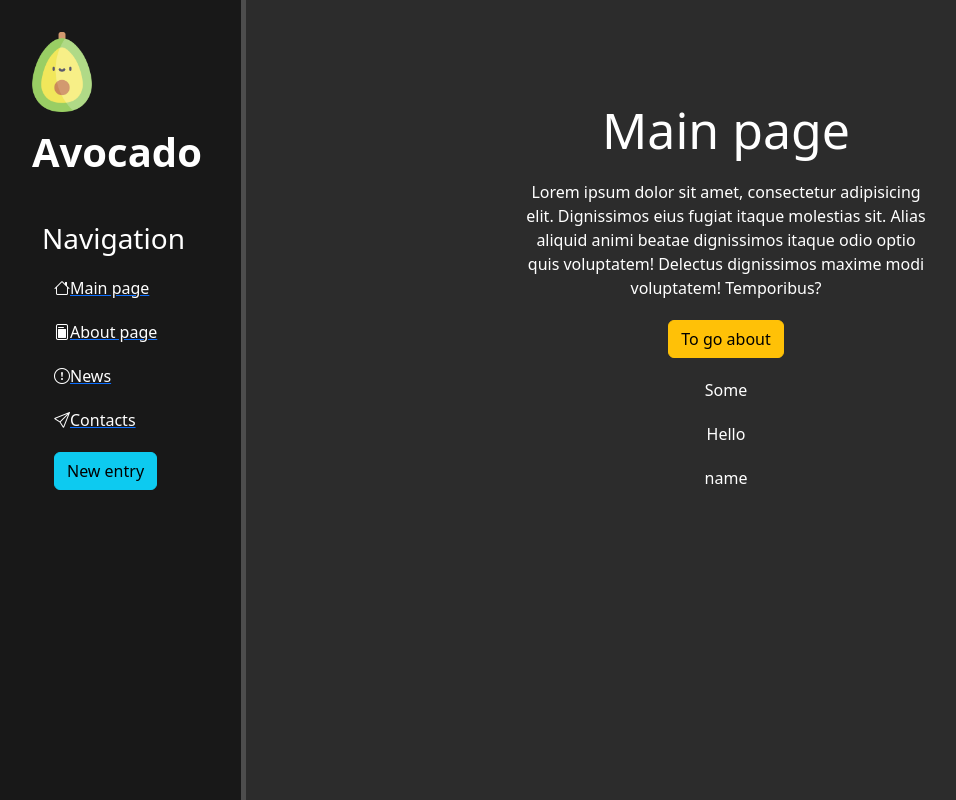
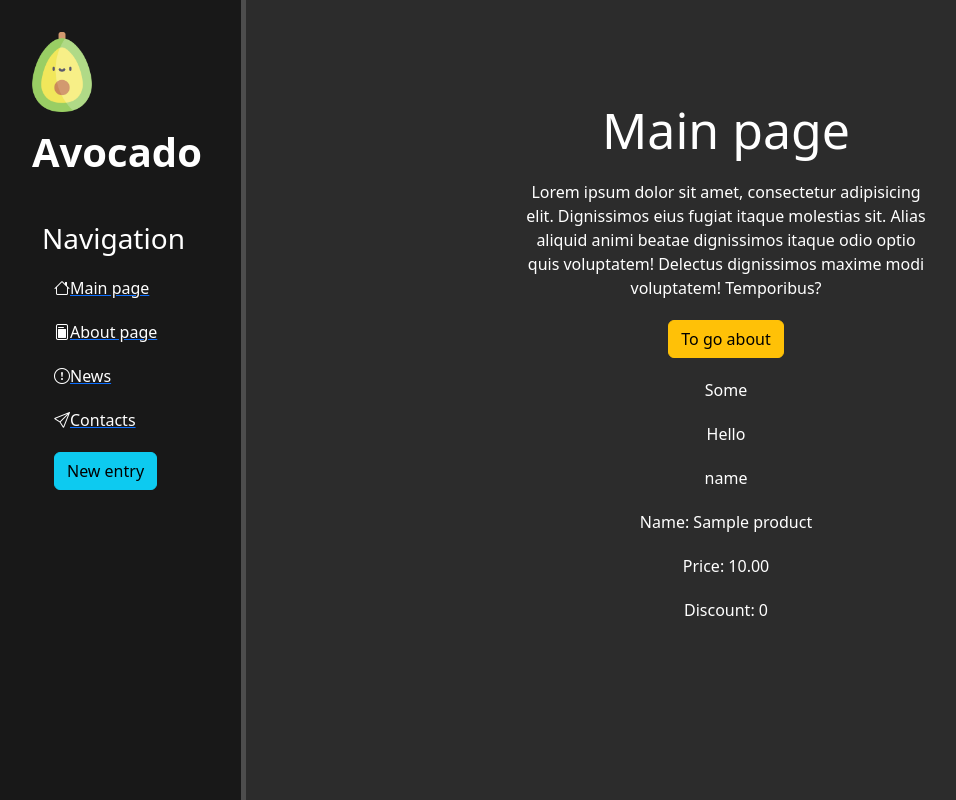
Before and after one commit to Folsik/M20, a Django app: page / in a window 1280 px wide. Shown: the whole page, without its empty margins (10-966 px from the left). Run offline with Django 4.2, Linux system fonts and the light colour scheme; tables that the repository leaves empty hold one stand-in row (values such as "Sample post").

Commit message:
Сделал

```diff
--- a/my_website/mainsite/management/commands/create_products.py
+++ b/my_website/mainsite/management/commands/create_products.py
@@ -1,5 +1,5 @@
 from django.core.management import BaseCommand
-from my_website.models import Product
+from mainsite.models import Product
 
 
 class Command(BaseCommand):
@@ -8,6 +8,6 @@ class Command(BaseCommand):
         self.stdout.write("Create product")
         products_names = ["fruit", "vegetables", "juice"]
         for products_name in products_names:
-            products, created = Product.objects.get_or_create(neme=products_name)
+            products, created = Product.objects.get_or_create(name=products_name)
             self.stdout.write(f"Create product {products.name}")
         self.stdout.write(self.style.SUCCESS("Product Create"))
--- a/my_website/my_website/models.py
+++ b/my_website/mainsite/models.py
@@ -1,4 +1,5 @@
 from django.db import models
+from django.contrib.auth.models import User
 
 # Create your models here.
 
@@ -6,7 +7,7 @@ from django.db import models
 class Product(models.Model):
     name = models.CharField(max_length=50)
     description = models.TextField(null=False, blank=True)
-    price = models.DecimalField(default=0, max_digits=3, decimal_places=2)
+    price = models.DecimalField(default=0, max_digits=8, decimal_places=2)
     discount = models.SmallIntegerField(default=0)
     created_at = models.DateTimeField(auto_now_add=True)
     archived = models.BooleanField(default=False)
@@ -16,3 +17,4 @@ class Other(models.Model):
     delivery_address = models.TextField(null=True, blank=True)
     promocode = models.CharField(max_length=20, null=True, blank=True)
     created_at = models.DateTimeField(auto_now_add=True)
+    user = models.ForeignKey(User, on_delete=models.PROTECT)
--- a/my_website/mainsite/templates/mainsite/main.html
+++ b/my_website/mainsite/templates/mainsite/main.html
@@ -5,11 +5,23 @@
 {% block content %}
     <div class="feature">
         <h1>{{ title }}</h1>
+
         <p>Lorem ipsum dolor sit amet, consectetur adipisicing elit. Dignissimos eius fugiat itaque molestias sit. Alias aliquid animi beatae dignissimos itaque odio optio quis voluptatem! Delectus dignissimos maxime modi voluptatem! Temporibus?</p>
         <button class="btn btn-warning">To go about</button>
 
         {% for value in values %}
             <p>{{value}}</p>
         {% endfor %}
+        {% if products %}
+            {% for product in products %}
+                <div>
+                    <p>Name: {{ product.name }}</p>
+                    <p>Price: {{ product.price }}</p>
+                    <p>Discount: {{ product.discount }}</p>
+                </div>
+            {% endfor %}
+            {% else %}
+                <h3>No products</h3>
+        {% endif %}
     </div>
 {% endblock %}
--- a/my_website/mainsite/views.py
+++ b/my_website/mainsite/views.py
@@ -1,4 +1,5 @@
 from django.shortcuts import render
+from .models import Product
 
 # Create your views here.
 
@@ -6,9 +7,10 @@ from django.shortcuts import render
 def index(request):
     data = {
         'title': 'Main page',
-        'values': ['Some', 'Hello', 'name']
+        'values': ['Some', 'Hello', 'name'],
+        "products": Product.objects.all()
     }
-    return render(request, 'mainsite/main.html', data)
+    return render(request, 'mainsite/main.html',  data)
 
 
 def about(request):
```
Also changed, not shown: my_website/mainsite/migrations/0002_other_product_archived_product_created_at_and_more.py (added), my_website/mainsite/migrations/0003_alter_product_price.py (added), my_website/mainsite/migrations/0004_other_user.py (added).
